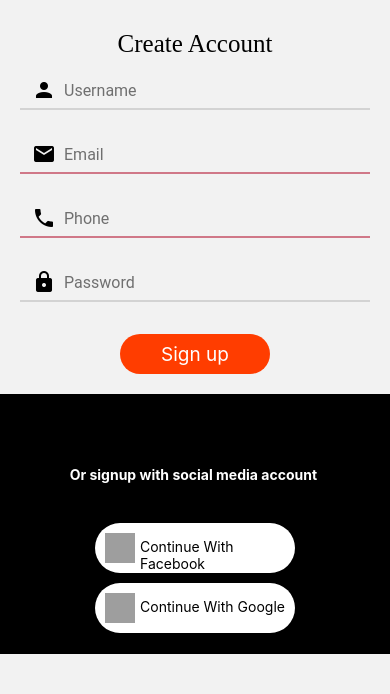
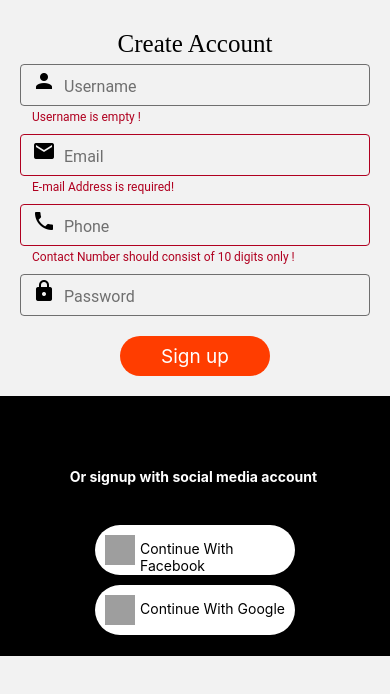
Before and after one commit to ntdung7899/projectnative, a React Native app: screen /Signup in a window 390 px wide. Shown: the top 694 px of the page. Built offline with nearby package versions, Linux system fonts and the light colour scheme; grey boxes are pictures that could not be loaded.

Commit message:
Update SignupScreen.js

```diff
--- a/components/SignupScreen.js
+++ b/components/SignupScreen.js
@@ -11,6 +11,7 @@ import {
 } from 'react-native';
 import { HelperText, Icon, TextInput } from 'react-native-paper';
 function Signup({ navigation }) {
+  const [userName, setUserName] = useState('');
   const [numberKey, setNumberKey] = useState({ number: '' });
   const [emailKey, setEmailKey] = useState({ email: '' });
   const [isErrorEmail, setErrorEmail] = useState(true);
@@ -19,7 +20,7 @@ function Signup({ navigation }) {
 
   //check phone
   const validationNumber = (value) => {
-    if (value.length <= 10 && /0/.test(value) && /^\d+$/.test(value)) {
+    if (value.length <= 10 && /^[0-9\b]+$/.test(value)) {
       setNumberKey({ number: value });
       if (value.length == 10) {
         setErrorPhone(false);
@@ -28,7 +29,7 @@ function Signup({ navigation }) {
     }
     else if (value.length > 10) {
       setErrorPhone(true);
-      setNumberKey({ number: '' });
+
     }
     else {
       setErrorPhone(true);
@@ -50,6 +51,10 @@ function Signup({ navigation }) {
 
     }
   }
+  // check null input
+  const hasErrors = () => {
+    return userName.length < 1;
+  };
   const checkSubmit = () => {
     if (isErrorEmail == true) {
       console.log(isErrorEmail);
@@ -68,32 +73,54 @@ function Signup({ navigation }) {
     <View style={styles.container}>
       <View style={styles.containerTop}>
         <Text style={styles.signupText}>Create Account</Text>
+        <View>
           <TextInput
             style={styles.input}
+            value={userName}
             placeholder='Username'
+            mode='outlined'
             underlineColorAndroid='transparent'
-          left={<TextInput.Icon name="account" />} />
+            left={<TextInput.Icon name="account" />}
+            onChangeText={(text) => setUserName(text)} />
+          <HelperText type='error' visible={hasErrors()}>
+            Username is empty !
+          </HelperText>
+        </View>
+        <View>
           <TextInput
             error={isErrorEmail}
             style={styles.input}
+            mode='outlined'
             placeholder='Email'
             value={emailKey.email}
             underlineColorAndroid='transparent'
             left={<TextInput.Icon name="email" />}
+
             onChangeText={(value) => validationEmail(value)} />
+          <HelperText type='error' visible={isErrorEmail} >
+            E-mail Address is required!
+          </HelperText>
+        </View>
+        <View>
           <TextInput
             error={isErrorPhone}
             style={styles.input}
             placeholder='Phone'
+            mode='outlined'
             value={numberKey.number}
             underlineColorAndroid='transparent'
             left={<TextInput.Icon name="phone" />}
             onChangeText={(value) => validationNumber(value)}
           />
+          <HelperText type='error' visible={isErrorPhone} >
+            Contact Number should consist of 10 digits only !
+          </HelperText>
+        </View>
+
 
         <TextInput
           style={styles.input}
-
+          mode='outlined'
           placeholder='Password'
           secureTextEntry={true}
           underlineColorAndroid='transparent'
@@ -105,9 +132,9 @@ function Signup({ navigation }) {
         </View>
       </View>
       <View style={styles.containerFooter}>
-        <Text style={{ color: 'white', marginTop: 50 , marginBottom: 30, fontWeight: 'bold' }}>Or signup with social media account </Text>
+        <Text style={{ color: 'white', marginTop: 50, marginBottom: 30, fontWeight: 'bold' }}>Or signup with social media account </Text>
         <View style={styles.signupWithSocial}>
-          <TouchableOpacity style={{paddingTop: 10}}>
+          <TouchableOpacity style={{ paddingTop: 10 }}>
             <View style={styles.imgSignupSocial}>
               <Image
                 source={{ uri: 'https://upload.wikimedia.org/wikipedia/commons/thumb/4/4f/Facebook_circle_pictogram.svg/1200px-Facebook_circle_pictogram.svg.png' }}
@@ -123,7 +150,7 @@ function Signup({ navigation }) {
           </TouchableOpacity>
         </View>
         <View style={styles.signupWithSocial}>
-          <TouchableOpacity style={{paddingTop: 10}}>
+          <TouchableOpacity style={{ paddingTop: 10 }}>
             <View style={styles.imgSignupSocial}>
               <Image source={{ uri: 'https://www.vhv.rs/dpng/d/551-5511916_2019-pro-exp-media-inc-circle-twitter-logo.png' }}
                 style={{
@@ -163,7 +190,6 @@ const styles = StyleSheet.create({
 
   input: {
     width: 350,
-    margin: 12,
     height: 40,
     backgroundColor: null
   },
@@ -189,7 +215,7 @@ const styles = StyleSheet.create({
     justifyContent: 'center',
     paddingLeft: 10
   },
-  textInsideButtonSocial:{
+  textInsideButtonSocial: {
     color: 'black',
     paddingTop: 5,
     paddingLeft: 5,
```
Lines whose indentation alone changed are shown as unchanged.
